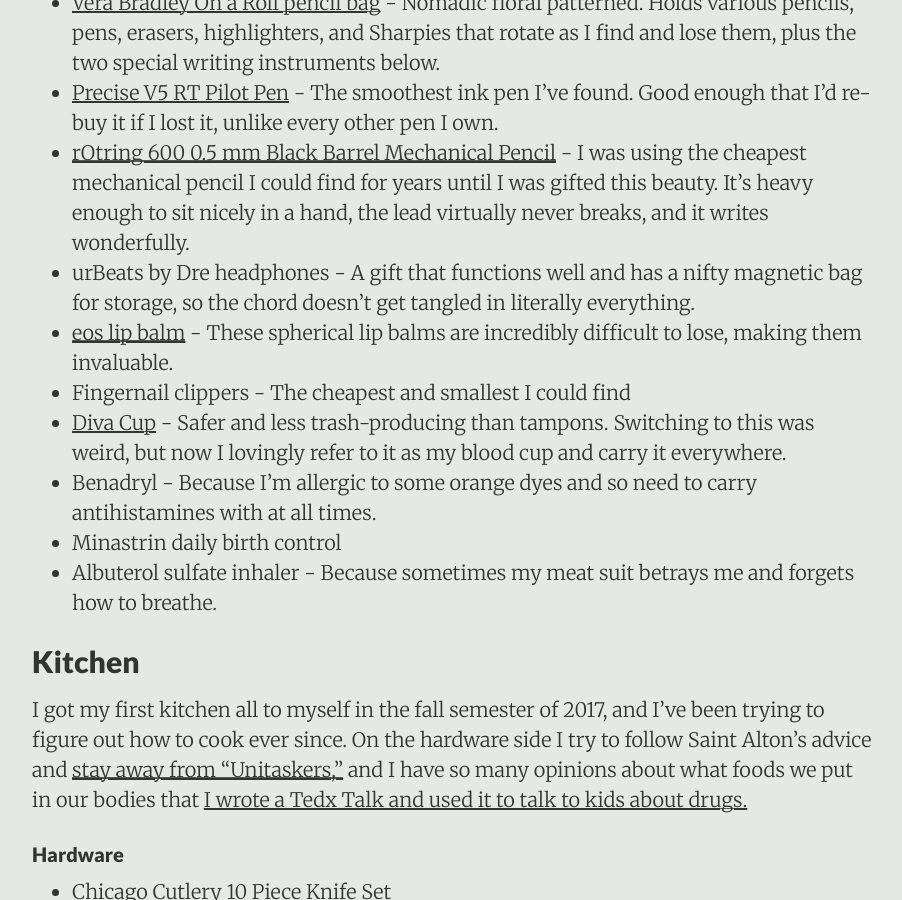
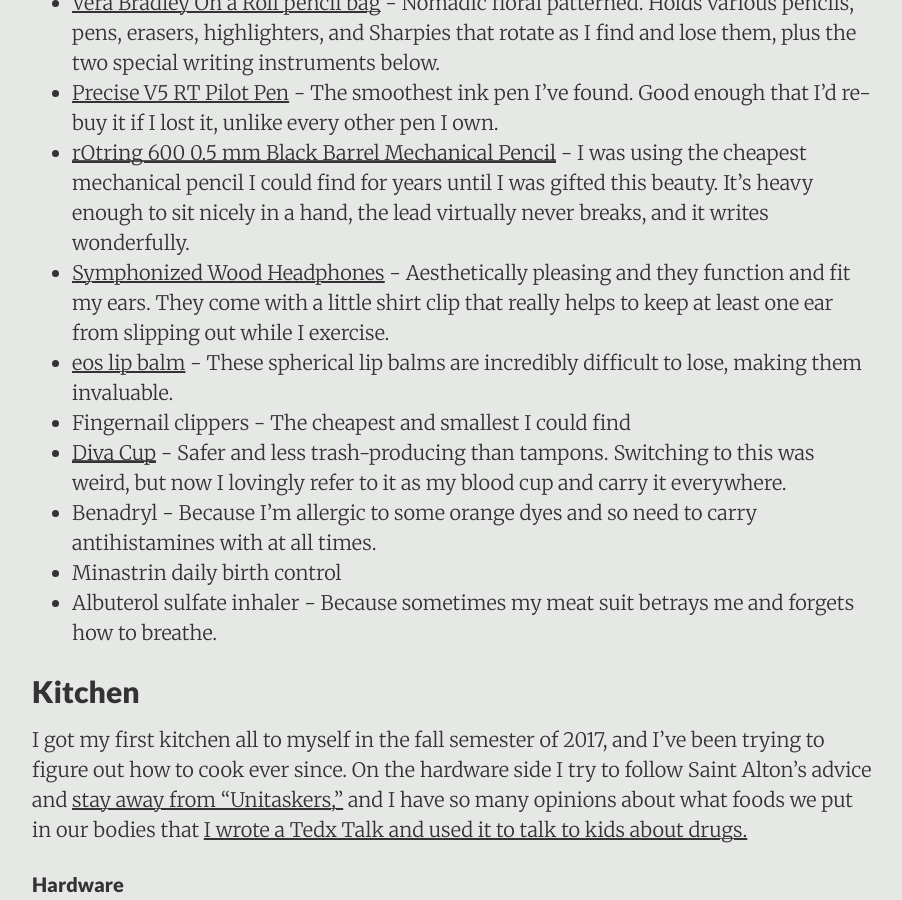
Before and after one commit to DestinyRoseMurphy/DestinyRoseMurphy.github.io, a Jekyll site: the page built from _posts/2017-10-19-Things-I-Kept.md, in a window 1280 px wide and 900 px high, scrolled down 3500 px. Shown: the whole window, without its empty margins (188-1090 px from the left). Built offline with Jekyll 4.4.1, drawn with Linux system fonts in a browser that asks for light colours.

Commit message:
Added new headphones

```diff
--- a/_posts/2017-10-19-Things-I-Kept.md
+++ b/_posts/2017-10-19-Things-I-Kept.md
@@ -78,7 +78,7 @@ This list was compiled January 11th, 2018. It's the first iteration of this post
 * [Vera Bradley On a Roll pencil bag](http://amzn.to/2zpqNjg) - Nomadic floral patterned. Holds various pencils, pens, erasers, highlighters, and Sharpies that rotate as I find and lose them, plus the two special writing instruments below.
 * [Precise V5 RT Pilot Pen](http://amzn.to/2zpqogK) - The smoothest ink pen I've found. Good enough that I'd re-buy it if I lost it, unlike every other pen I own.
 * [rOtring 600 0.5 mm Black Barrel Mechanical Pencil](http://amzn.to/2CQJo65) - I was using the cheapest mechanical pencil I could find for years until I was gifted this beauty. It's heavy enough to sit nicely in a hand, the lead virtually never breaks, and it writes wonderfully.
-* urBeats by Dre headphones - A gift that functions well and has a nifty magnetic bag for storage, so the chord doesn't get tangled in literally everything.
+* [Symphonized Wood Headphones](https://amzn.to/2J02Nor) - Aesthetically pleasing and they function and fit my ears. They come with a little shirt clip that really helps to keep at least one ear from slipping out while I exercise.
 * [eos lip balm](http://amzn.to/2xNEpRb) - These spherical lip balms are incredibly difficult to lose, making them invaluable.
 * Fingernail clippers - The cheapest and smallest I could find
 * [Diva Cup](http://amzn.to/2zqtBNt) - Safer and less trash-producing than tampons. Switching to this was weird, but now I lovingly refer to it as my blood cup and carry it everywhere.
```
